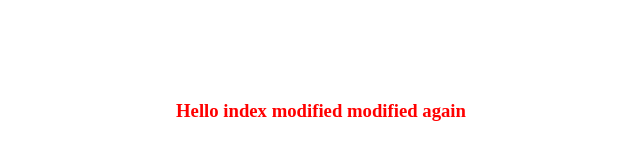
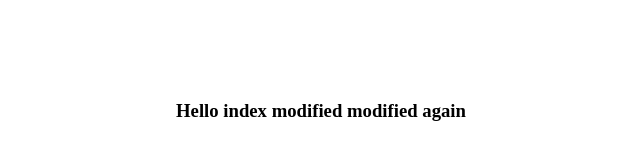
Before and after one commit to bayYabin/git_test, a plain HTML site: page index.html in a window 1280 px wide. Shown: the whole page, without its empty margins (319-959 px from the left). Drawn offline with Linux system fonts and the light colour scheme.

```diff
--- a/style.css
+++ b/style.css
@@ -1,5 +1,5 @@
 h3{
 	margin-top: 100px;
 	text-align: center;
-	color:red;
+	color:bule;
 }
```
